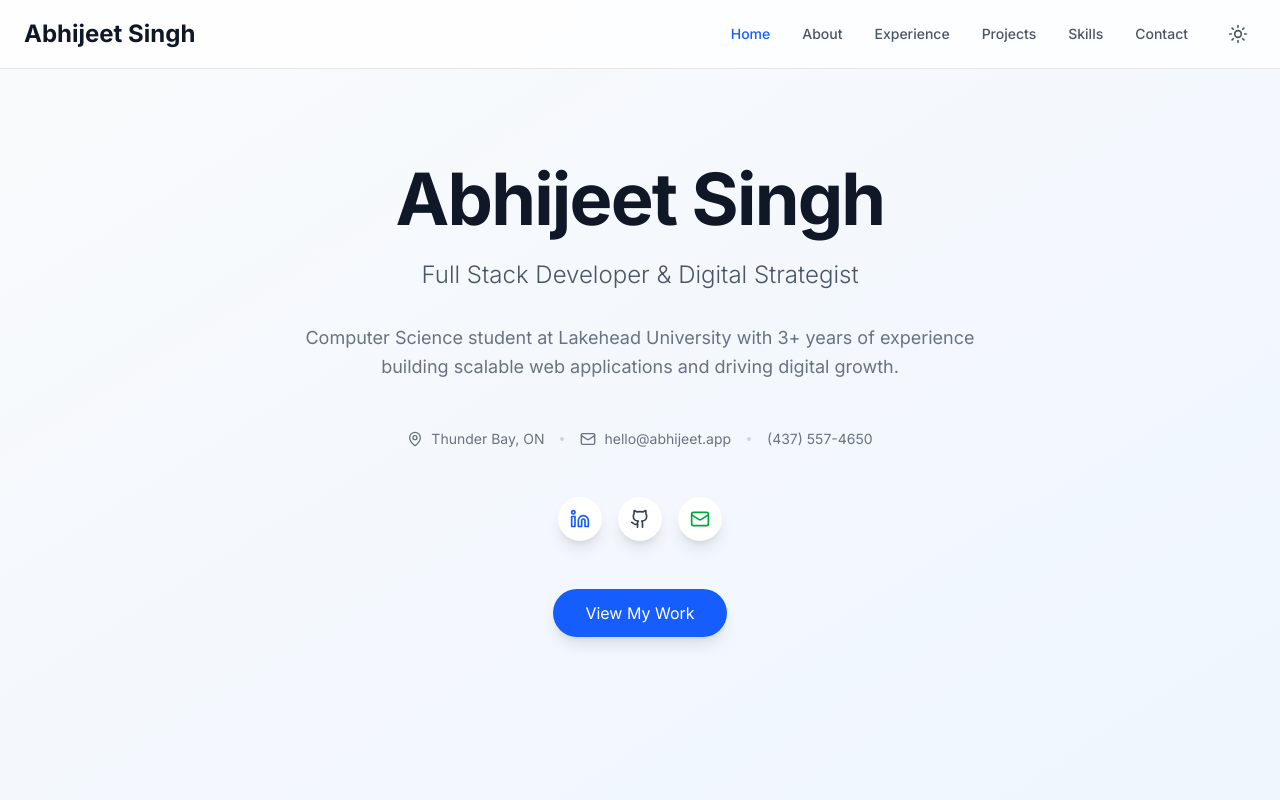
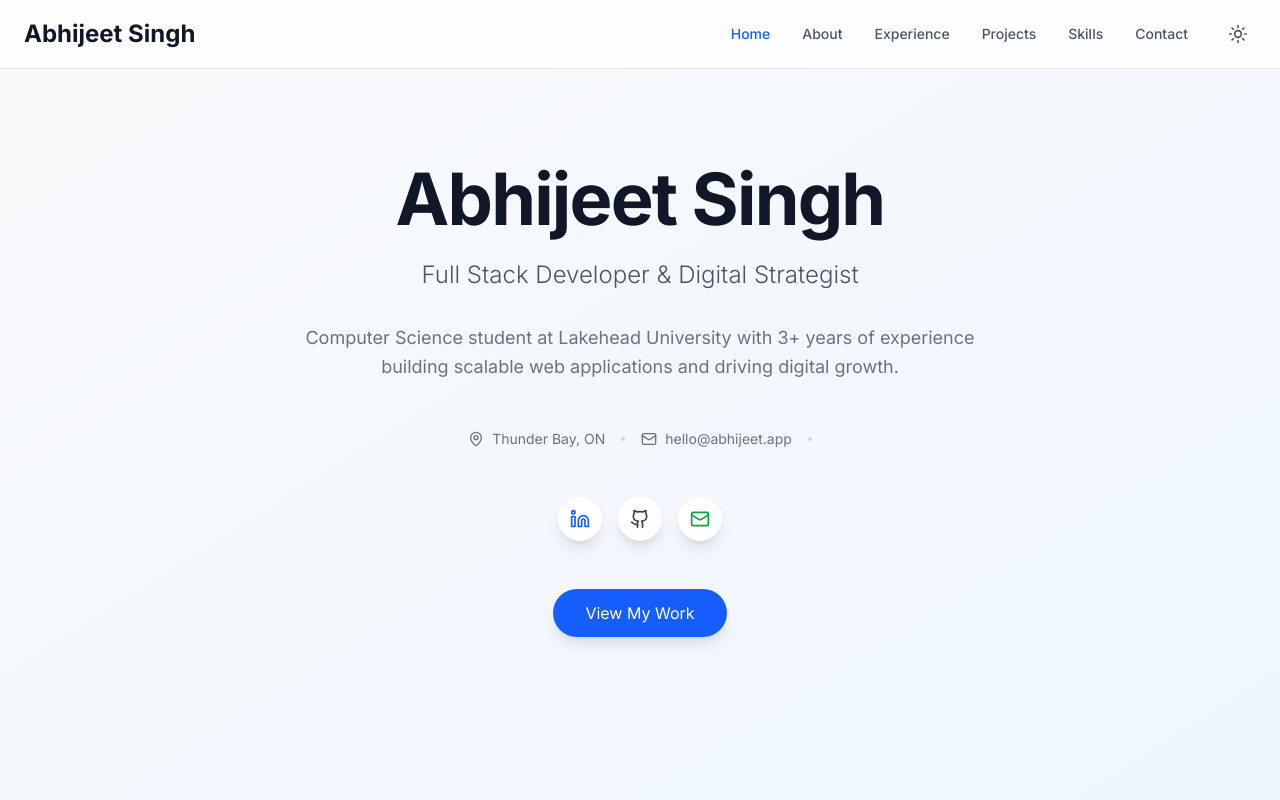
Before and after one commit to forkyouabhi/abhijeet.app, a Next.js app: page / in a window 1280 px wide. Shown: the top 800 px of the page. Built offline with nearby package versions, Linux system fonts and the light colour scheme.

Commit message:
Update Portfolio.jsx

```diff
--- a/src/app/components/Portfolio.jsx
+++ b/src/app/components/Portfolio.jsx
@@ -237,7 +237,7 @@ const Portfolio = () => {
               <div className="hidden sm:block w-1 h-1 bg-gray-300 dark:bg-gray-600 rounded-full"></div>
               <div className="flex items-center gap-2"><Mail size={16} /><a href="mailto:hello@abhijeet.app" className="hover:text-blue-600 dark:hover:text-blue-400 transition-colors">hello@abhijeet.app</a></div>
               <div className="hidden sm:block w-1 h-1 bg-gray-300 dark:bg-gray-600 rounded-full"></div>
-              <div className="flex items-center gap-2"><span>(437) 557-4650</span></div>
+
             </div>
 
             <div className="flex justify-center space-x-4 mb-12">
```
